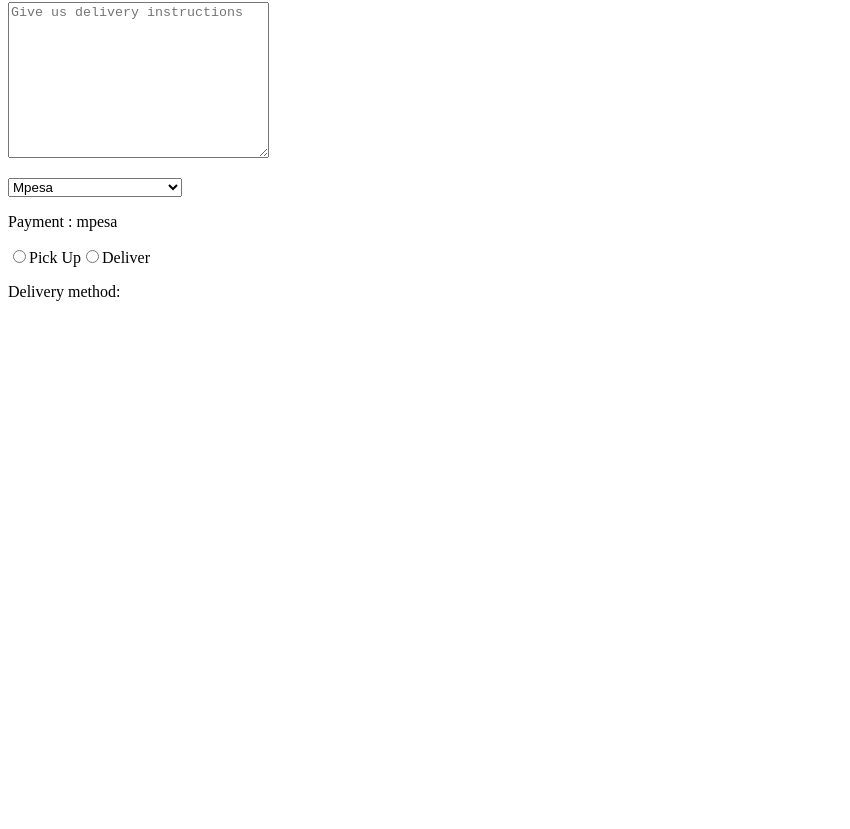
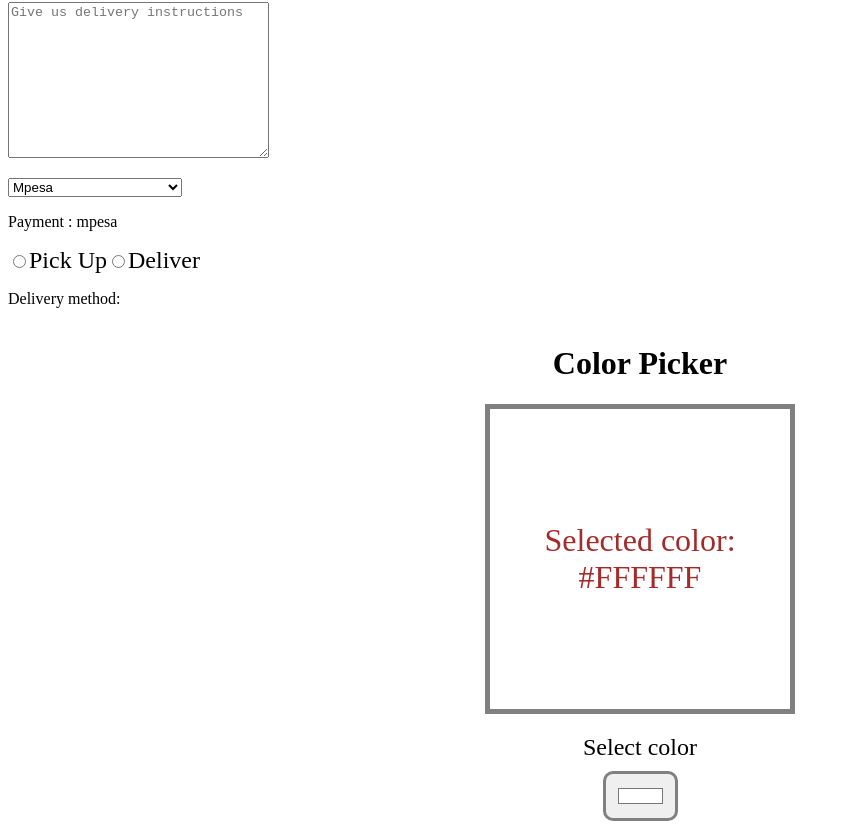
Before and after one commit to johnomeyo/react, a React (Vite) app: page / in a window 1280 px wide. Shown: the part 1162-1991 px from the top of the page, without its empty margins (0-850 px from the left). Before the commit the page ends 1479 px from the top, so only its background shows below. Built offline with nearby package versions, Linux system fonts and the light colour scheme.

Commit message:
color picker component

```diff
--- a/src/App.jsx
+++ b/src/App.jsx
@@ -4,6 +4,7 @@
 import Button from "./Button";
 import Counter from "./Counter";
 import OnChangeComponent from "./OnChange";
+import ColorPicker from "./ColorPicker";
 function App() {
   const cars = [
     { name: "BMW", year: 2015, id: 1 },
@@ -34,7 +35,9 @@
       <Counter />
       <p></p>
       <p></p>
-<OnChangeComponent/>
+      <OnChangeComponent />
+      <p></p>
+      <ColorPicker />
     </>
   );
 }
--- /dev/null
+++ b/src/ColorPicker.jsx
@@ -0,0 +1,20 @@
+import { useState } from "react";
+
+function ColorPicker() {
+
+    const [color, setColor] = useState("#FFFFFF")
+    function handleColorChange(e) {
+        setColor(e.target.value);
+    }
+    return <div className="color-picker-container">
+        <h1>Color Picker</h1>
+        <div className="color-display" style={{ backgroundColor: color }}>
+            <p>Selected color: {color}</p>
+        </div>
+        <label >Select color</label>
+        <input type="color" value={color} onChange={handleColorChange} />
+
+    </div>
+
+}
+export default ColorPicker;
--- a/src/index.css
+++ b/src/index.css
@@ -1,4 +1,4 @@
-.card{
+.card {
   border: 1px solid black;
   border-radius: 10px;
   padding: 10px;
@@ -8,26 +8,31 @@
   text-align: center;
   display: inline-block;
 }
-.card .card-image{
+
+.card .card-image {
   margin-top: 20px;
   max-width: 60%;
   /* border-radius: 10px 10px 0px 0px; */
   border-radius: 70%;
 }
-.card .card-title{
+
+.card .card-title {
   font-family: Arial, Helvetica, sans-serif;
   margin-top: 50px;
   color: brown;
 }
-.counter-container{
+
+.counter-container {
   text-align: center;
   font-family: Arial, Helvetica, sans-serifserif;
 
 }
-.counter-display{
+
+.counter-display {
   font-size: 8em;
 }
-.counter-button{
+
+.counter-button {
   width: 150px;
   height: 50px;
   font-size: 1.5em;
@@ -39,6 +44,46 @@
   cursor: pointer;
   margin: 20px;
 }
-.counter-button:hover{
+
+.counter-button:hover {
   background-color: rgba(29, 63, 213, 0.945);
 }
+
+.color-picker-container {
+  display: flex;
+  flex-direction: column;
+  align-items: center;
+}
+
+.color-display {
+  width: 300px;
+  height: 300px;
+  display: flex;
+  justify-content: center;
+  align-items: center;
+  border: 5px solid gray;
+  border-radius: 20px solid;
+  margin-bottom: 20px;
+  transition: 0.25s ease;
+}
+
+.color-display p {
+  color: brown;
+  font-size: 2rem;
+  text-align: center;
+}
+
+label {
+  font-size: 1.5rem;
+  margin-bottom: 10px;
+}
+
+input[type="color"] {
+  width: 75px;
+  height: 50px;
+  padding: 10px;
+  border-radius: 10px;
+  border: 3px solid;
+  color: grey;
+
+}
```
Lines whose indentation alone changed are shown as unchanged.
